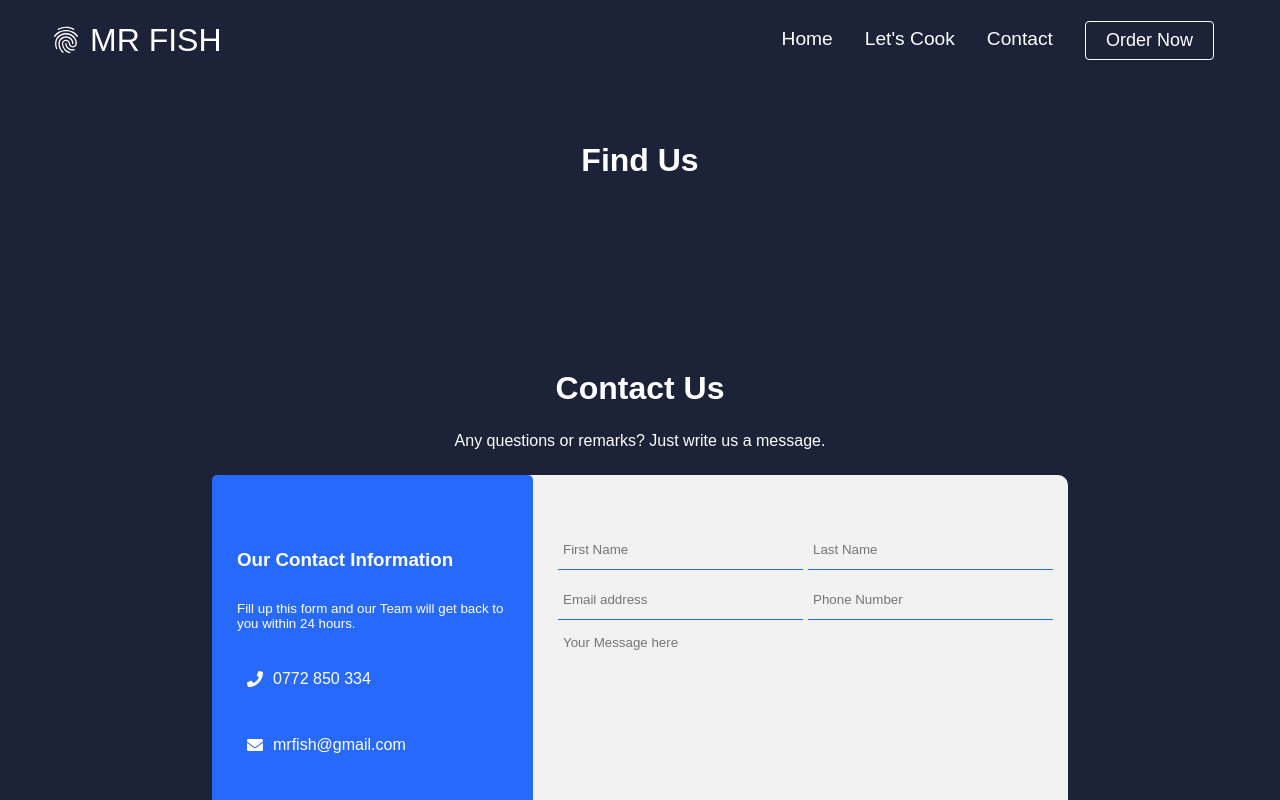
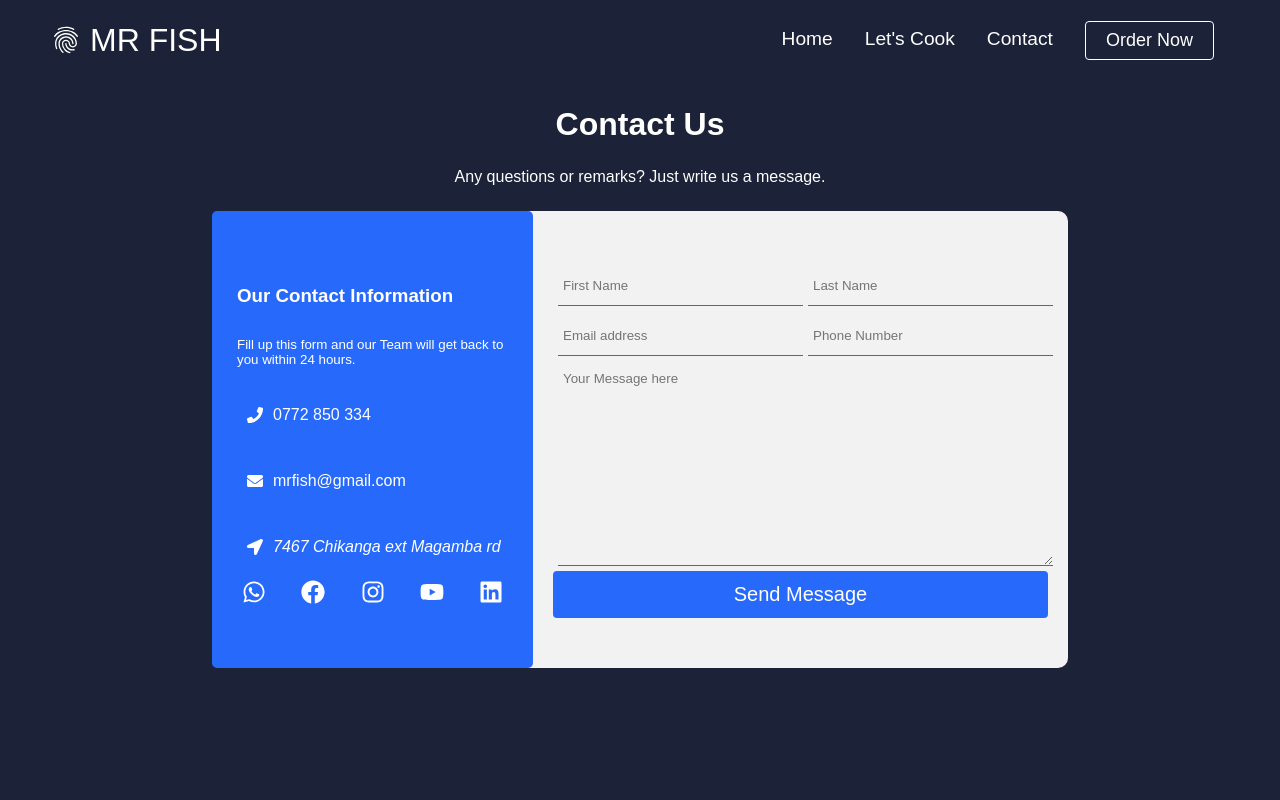
Before and after one commit to jchademwiri/mr-fish, a React (Create React App) app: page /contact in a window 1280 px wide. Shown: the top 800 px of the page. Built offline with nearby package versions, Linux system fonts and the light colour scheme.

Commit message:
added contact page with a form

```diff
--- a/src/components/ContactDetails/ContactDetails.css
+++ b/src/components/ContactDetails/ContactDetails.css
@@ -41,6 +41,10 @@ small {
 .right-container {
 	width: 100%;
 }
+.left-container > .social-icons {
+	padding: 0 20px;
+	width: 100%;
+}
 
 .contained {
 	display: grid;
@@ -51,14 +55,10 @@ input,
 textarea {
 	padding: 5px;
 	margin: 5px;
-	/* opacity: 0.2; */
-	/* background-color: rgb(255, 255, 255); */
 	background: transparent;
 	border: none;
-	color: #fff;
 	width: 100%;
 	height: 40px;
-
 	border-bottom: 1px solid #276afb;
 }
 textarea {
@@ -85,6 +85,9 @@ span > .icon {
 	.conact-details-container {
 		width: 100%;
 	}
+	textarea {
+		height: 100px;
+	}
 }
 
 @media screen and (max-width: 768px) {
--- a/src/components/Location/Location.css
+++ b/src/components/Location/Location.css
@@ -1,5 +1,5 @@
 .location {
-	height: 40vh;
+	height: 7vh;
 	flex-direction: column;
 	display: flex;
 	justify-content: center;
--- a/src/components/Location/index.js
+++ b/src/components/Location/index.js
@@ -3,9 +3,7 @@ import './Location.css';
 const Location = () => {
 	return (
 		<>
-			<div className='location'>
-				<h1>Find Us</h1>
-			</div>
+			<div className='location'>{/* <h1>Find Us</h1> */}</div>
 		</>
 	);
 };
```
